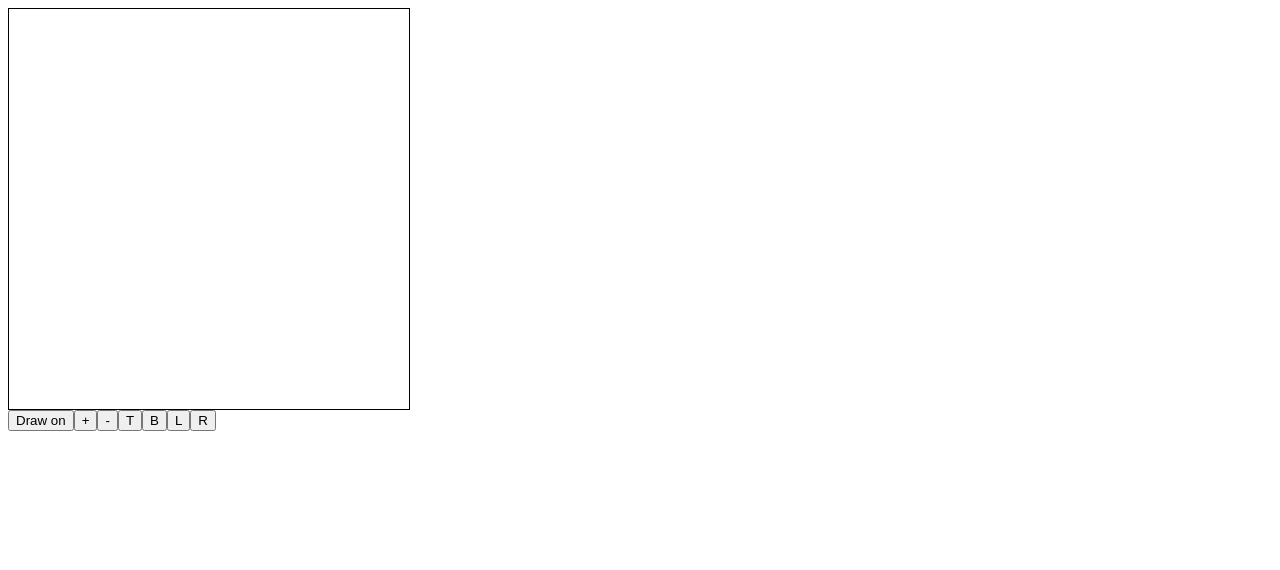
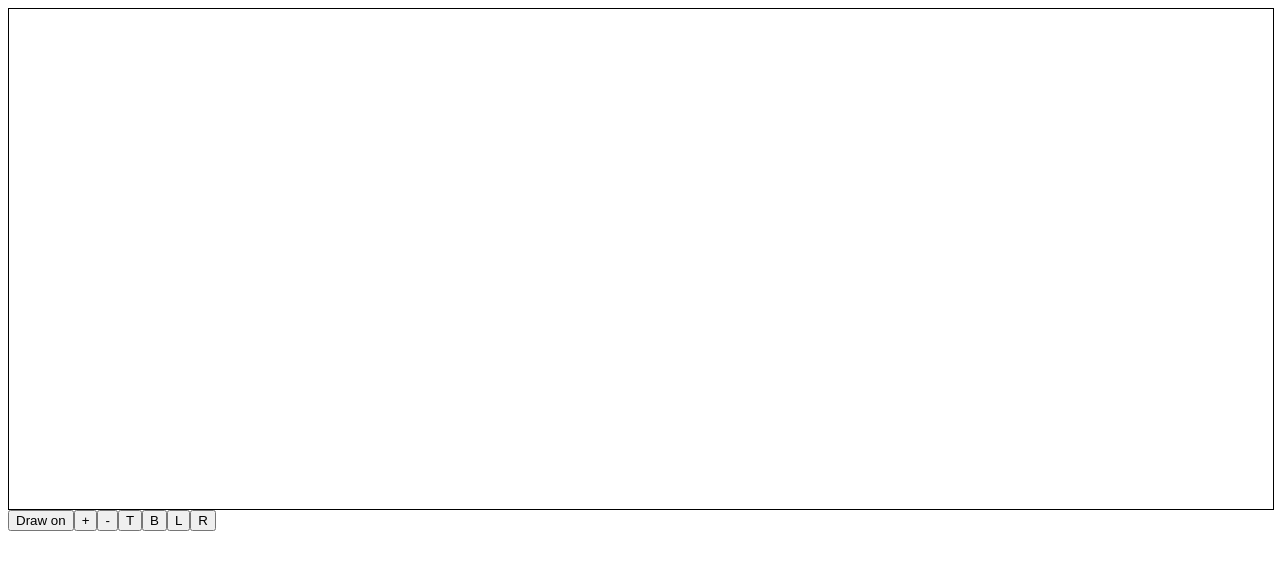
Before and after one commit to N6MCA51593/it-tasker, a React (Create React App) app in the folder client/: page / in a window 1280 px wide. Shown: the top 570 px of the page. Built offline with nearby package versions, Linux system fonts and the light colour scheme; the HTML template or start-up script is replaced by a standard one.

Commit message:
drawing progress

```diff
--- a/client/src/components/geometry/GeometryDrawing.js
+++ b/client/src/components/geometry/GeometryDrawing.js
@@ -1,23 +1,30 @@
-import React, { useRef, useState, Fragment } from 'react';
+import React, { useRef, useState, Fragment, useEffect } from 'react';
 //import Layout from './Layout';
 import Wall from './Wall';
 import useZoom from './useZoom';
+import usePan from './usePan';
 //import Room from './Room';
 
 const GeometryDrawing = () => {
   const [walls, setWalls] = useState([]);
   const [activeWall, setActiveWall] = useState(null);
   const [mode, setMode] = useState('draw');
-  const [zoomLvl, setZoomLvl] = useState(1);
-  const [panVLvl, setPanVLvl] = useState(0);
-  const [panHLvl, setPanHLvl] = useState(0);
+  const [parentDimensions, setParentDimensions] = useState(null);
+
+  const { zoomLvl, zoomIn, zoomOut } = useZoom();
+  const { panH, panV, panHLvl, panVLvl } = usePan();
+
   const ref = useRef();
+
+  useEffect(() => {
+    setParentDimensions(ref.current.getBoundingClientRect());
+  }, []);
 
   const getRelCoord = e => {
     const boundingRect = ref.current.getBoundingClientRect();
     return {
-      x: Math.round((e.clientX - boundingRect.left + panHLvl) * zoomLvl),
-      y: Math.round((e.clientY - boundingRect.top + panVLvl) * zoomLvl)
+      x: Math.round((e.clientX - boundingRect.left) * zoomLvl + panHLvl),
+      y: Math.round((e.clientY - boundingRect.top) * zoomLvl + panVLvl)
     };
   };
 
@@ -44,16 +51,6 @@ const GeometryDrawing = () => {
         y2: getRelCoord(e).y
       });
     }
-  };
-
-  const zoom = lvl => {
-    setZoomLvl(zoomLvl * lvl);
-  };
-  const panV = lvl => {
-    setPanVLvl(panVLvl + lvl);
-  };
-  const panH = lvl => {
-    setPanHLvl(panHLvl - lvl);
   };
 
   const handleWallClick = (e, coords) => {
@@ -83,7 +80,9 @@ const GeometryDrawing = () => {
         className='draw-area'
       >
         <svg
-          viewBox={`${panHLvl} ${panVLvl} ${400 * zoomLvl} ${400 * zoomLvl}`}
+          viewBox={`${panHLvl} ${panVLvl} ${
+            parentDimensions?.width * zoomLvl
+          } ${parentDimensions?.height * zoomLvl}`}
         >
           {activeWall && <Wall {...activeWall} />}
           {walls.map((e, i) => (
@@ -98,12 +97,12 @@ const GeometryDrawing = () => {
         </svg>
       </div>
       <button onClick={() => setMode('draw')}>Draw on</button>
-      <button onClick={() => zoom(1 / 1.5)}> + </button>
-      <button onClick={() => zoom(1.5)}> - </button>
-      <button onClick={() => panV(-45)}> T </button>
-      <button onClick={() => panV(45)}> B </button>
-      <button onClick={() => panH(45)}> L </button>
-      <button onClick={() => panH(-45)}> R </button>
+      <button onClick={() => zoomIn()}> + </button>
+      <button onClick={() => zoomOut()}> - </button>
+      <button onClick={() => panV(-1)}> T </button>
+      <button onClick={() => panV()}> B </button>
+      <button onClick={() => panH(-1)}> L </button>
+      <button onClick={() => panH()}> R </button>
     </Fragment>
   );
 };
--- /dev/null
+++ b/client/src/components/geometry/usePan.js
@@ -0,0 +1,18 @@
+import { useState } from 'react';
+
+const usePan = () => {
+  const [panVLvl, setPanVLvl] = useState(0);
+  const [panHLvl, setPanHLvl] = useState(0);
+  const step = 40;
+
+  const panV = (steps = 1) => {
+    setPanVLvl(panVLvl + step * steps);
+  };
+  const panH = (steps = 1) => {
+    setPanHLvl(panHLvl + step * steps);
+  };
+
+  return { panVLvl, panHLvl, panV, panH };
+};
+
+export default usePan;
--- a/client/src/components/geometry/useZoom.js
+++ b/client/src/components/geometry/useZoom.js
@@ -1,18 +1,18 @@
 import { useState } from 'react';
 
 const useZoom = () => {
-  const [zoom, setZoom] = useState(1);
+  const [zoomLvl, setZoom] = useState(1);
   const step = 1.5;
 
   const zoomIn = () => {
-    setZoom(zoom / step);
+    setZoom(zoomLvl / step);
   };
 
   const zoomOut = () => {
-    setZoom(zoom * step);
+    setZoom(zoomLvl * step);
   };
 
-  return { zoom, zoomIn, zoomOut };
+  return { zoomLvl, zoomIn, zoomOut };
 };
 
 export default useZoom;
--- a/client/src/styles/App.scss
+++ b/client/src/styles/App.scss
@@ -1,6 +1,6 @@
 .draw-area {
-  width: 400px;
-  height: 400px;
+  width: 100%;
+  height: 500px;
   border: 1px solid black;
 }
 svg {
```
